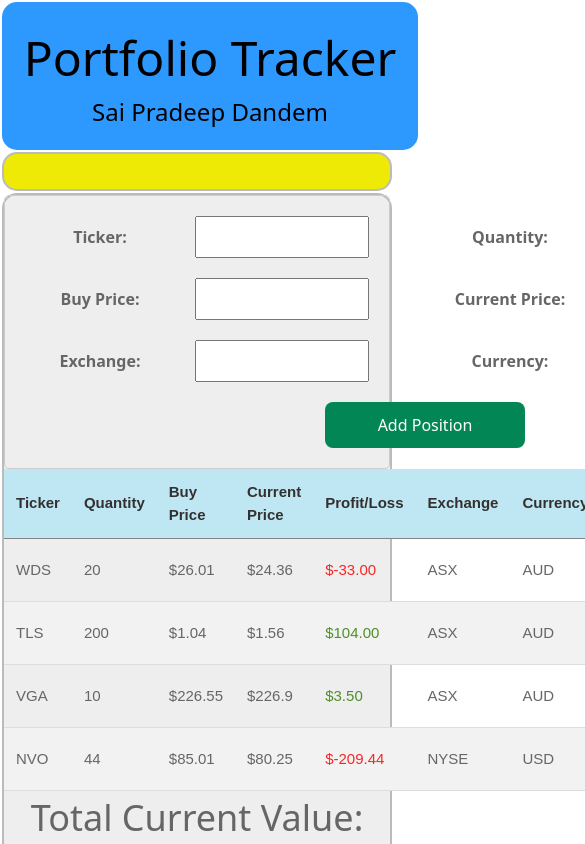
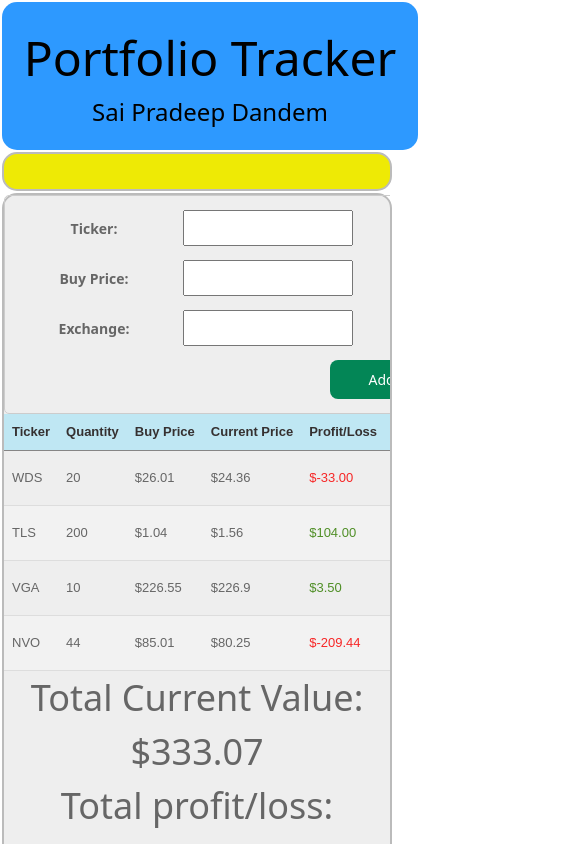
Before and after one commit to SaiPradeepDandem/portfolio-tracker-react, a React (Vite) app: page / in a window 390 px wide. Shown: the top 844 px of the page, 585 px wide, since content can reach past the window. Built offline with nearby package versions, Linux system fonts and the light colour scheme.

Commit message:
Added responsive layout

```diff
--- a/src/components/PositionForm.css
+++ b/src/components/PositionForm.css
@@ -1,3 +1,9 @@
+.form-wrapper {
+  width: 100%;
+  overflow-x: auto;
+  -webkit-overflow-scrolling: touch;
+}
+
 .form-grid-container {
     font-size: 16px;
     display: grid;
@@ -7,6 +13,7 @@
     padding: 20px;
     border: 1px solid #ccc;
     border-radius: 5px;
+    min-width: 750px;
 }
 
 .form-grid-container label {
@@ -49,3 +56,21 @@
   justify-content: center;
   gap: 12px;
 }
+
+@media (max-width: 768px) {
+  .form-grid-container {
+    font-size: 14px;
+    gap: 14px;
+    padding: 14px;
+  }
+
+  .form-grid-container input {
+    padding: 8px;
+    font-size: 14px;
+  }
+
+  .form-grid-container button {
+    width: 160px;
+    padding: 10px 16px;
+  }
+}
--- a/src/components/PositionForm.tsx
+++ b/src/components/PositionForm.tsx
@@ -85,7 +85,8 @@ const PositionForm = (props: {
 
     }, [props.positionToEdit])
 
-    return <form className="form-grid-container" onSubmit={onAddPosition}>
+    return <div className="form-wrapper">
+        <form className="form-grid-container" onSubmit={onAddPosition}>
             <label>Ticker:</label>
             <input type="text" id="ticker" name="ticker" onChange={inputChange} value={form.ticker}></input>
 
@@ -111,6 +112,7 @@ const PositionForm = (props: {
                 )}
             </div>
         </form>
+    </div>
 }
 
 export default PositionForm
--- a/src/components/portfolio/PortfolioList.css
+++ b/src/components/portfolio/PortfolioList.css
@@ -1,3 +1,19 @@
+.table-wrapper {
+  width: 100%;
+  overflow-x: auto;
+}
+
+/* Optional: smooth scrolling on mobile */
+.table-wrapper {
+  -webkit-overflow-scrolling: touch;
+}
+
+/* Make header stick on horizontal scroll (optional) */
+.portfolio-table thead th {
+  position: sticky;
+  top: 0;
+  z-index: 2;
+}
 
 .portfolio-table {
   font-size: 15px;
@@ -46,3 +62,12 @@ th.desc::after {
   content: "\2191";
   margin-left: 5px;
 }
+
+@media (max-width: 768px) {
+  .portfolio-table th,
+  .portfolio-table td {
+    padding: 8px;
+    font-size: 13px;
+    white-space: nowrap;
+  }
+}
--- a/src/components/portfolio/PortfolioList.tsx
+++ b/src/components/portfolio/PortfolioList.tsx
@@ -37,16 +37,17 @@ const PortfolioList = (props: {
 
         props.handleSort(key, direction)
     }
-    return (<table className='portfolio-table'>
+    return (<div className="table-wrapper">
+        <table className='portfolio-table'>
             <thead>
                 <tr>
-                <th id="tickerTH" onClick={() => doSort('ticker','tickerTH')}>Ticker</th>
-                <th id="quantityTH" onClick={() => doSort('quantity','quantityTH')}>Quantity</th>
-                <th id="buyPriceTH" onClick={() => doSort('buyPrice','buyPriceTH')}>Buy Price</th>
-                <th id="currentPriceTH" onClick={() => doSort('currentPrice','currentPriceTH')}>Current Price</th>
-                <th id="profitOrLossTH" onClick={() => doSort('profitOrLoss','profitOrLossTH')}>Profit/Loss</th>
-                <th id="exchangeTH" onClick={() => doSort('exchange','exchangeTH')}>Exchange</th>
-                <th id="currencyTH" onClick={() => doSort('currency','currencyTH')}>Currency</th>
+                    <th id="tickerTH" onClick={() => doSort('ticker', 'tickerTH')}>Ticker</th>
+                    <th id="quantityTH" onClick={() => doSort('quantity', 'quantityTH')}>Quantity</th>
+                    <th id="buyPriceTH" onClick={() => doSort('buyPrice', 'buyPriceTH')}>Buy Price</th>
+                    <th id="currentPriceTH" onClick={() => doSort('currentPrice', 'currentPriceTH')}>Current Price</th>
+                    <th id="profitOrLossTH" onClick={() => doSort('profitOrLoss', 'profitOrLossTH')}>Profit/Loss</th>
+                    <th id="exchangeTH" onClick={() => doSort('exchange', 'exchangeTH')}>Exchange</th>
+                    <th id="currencyTH" onClick={() => doSort('currency', 'currencyTH')}>Currency</th>
                     <th></th>
                     <th></th>
                 </tr>
@@ -54,7 +55,8 @@ const PortfolioList = (props: {
             <tbody>
                 {rows.map(row => <PortfolioItem key={row.id} position={row} removePosition={props.removePosition} editPosition={props.editPosition} />)}
             </tbody>
-    </table>)
+        </table>
+    </div>)
 }
 
 export default PortfolioList
```
Lines whose indentation alone changed are shown as unchanged.
